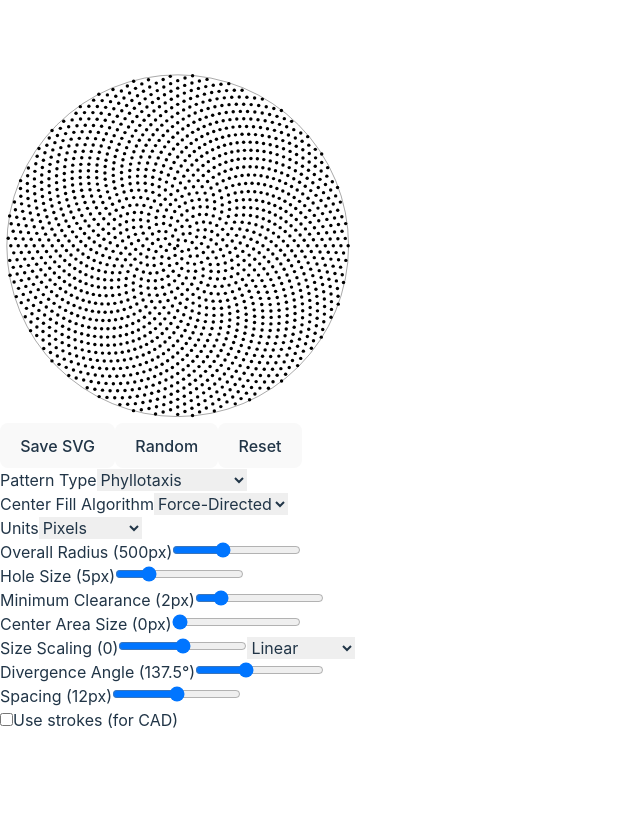
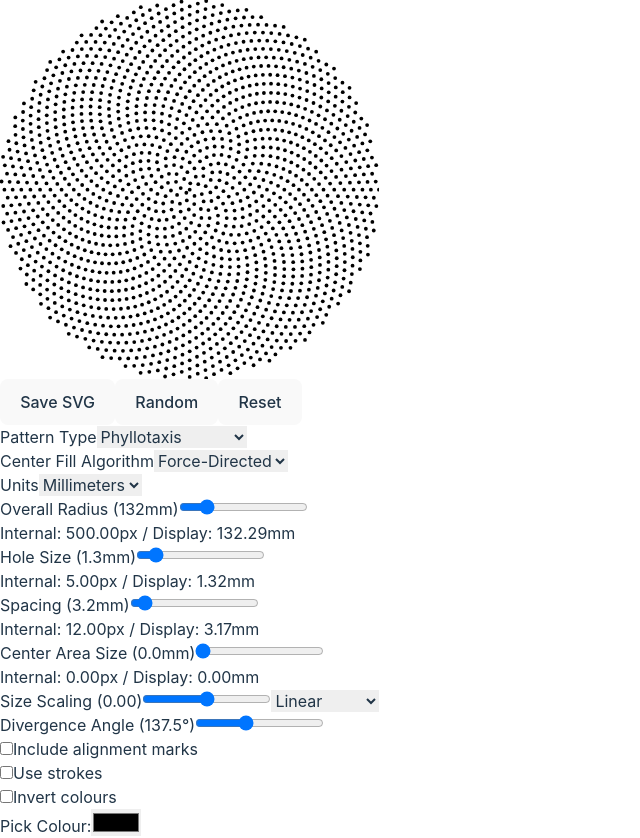
Before and after one commit to edwardhorsford/speaker-grille-generator, a React (Vite) app: page / in a window 1280 px wide. Shown: the whole page, without its empty margins (0-640 px from the left). Before the commit the page ends 800 px from the top, so only its background shows below. Built offline with nearby package versions, Linux system fonts and the light colour scheme.

Commit message:
Fix bugs

```diff
--- /dev/null
+++ b/src/components/SliderControl.tsx
@@ -0,0 +1,86 @@
+import React, { useEffect } from 'react';
+import { FormattedValue } from './FormattedValue';
+import { MM_TO_PX, Units } from './constants';
+
+interface SliderControlProps {
+  label: string;
+  value: number;  // Value is always in pixels internally
+  onChange: (value: number) => void;
+  units: Units;
+  mmRange: [number, number, number];  // [min, max, step] in mm
+  pxRange: [number, number, number];  // [min, max, step] in px
+  precision?: number;
+}
+
+export const SliderControl: React.FC<SliderControlProps> = ({
+  label,
+  value,
+  onChange,
+  units,
+  mmRange,
+  pxRange,
+  precision = 1
+}) => {
+  const isMillimeters = units === 'mm';
+
+  // For debugging
+  useEffect(() => {
+    console.log(`${label} Control:`, {
+      internalValue: value,
+      displayValue: isMillimeters ? value / MM_TO_PX : value,
+      range: isMillimeters ? mmRange : pxRange,
+      units
+    });
+  }, [value, units, label, mmRange, pxRange]);
+
+  const handleChange = (e: React.ChangeEvent<HTMLInputElement>) => {
+    const inputValue = Number(e.target.value);
+    const newValue = isMillimeters ? inputValue * MM_TO_PX : inputValue;
+
+    console.log(`${label} Change:`, {
+      input: inputValue,
+      converted: newValue,
+      units
+    });
+
+    onChange(newValue);
+  };
+
+  // Convert for display and slider value
+  const displayValue = isMillimeters ? value / MM_TO_PX : value;
+  const [min, max, step] = isMillimeters ? mmRange : pxRange;
+
+  // For debugging
+  console.log(`${label} Render:`, {
+    displayValue,
+    range: [min, max, step],
+    units
+  });
+
+  return (
+    <div className="space-y-2">
+      <label className="block text-sm font-medium">
+        {label} (
+        <FormattedValue
+          value={value}
+          units={units}
+          precision={precision}
+        />
+        )
+      </label>
+      <input
+        type="range"
+        min={min}
+        max={max}
+        step={step}
+        value={displayValue}
+        onChange={handleChange}
+        className="w-full"
+      />
+      {/* Debug display */}
+      <div className="text-xs text-gray-500">
+        Internal: {value.toFixed(2)}px / Display: {displayValue.toFixed(2)}{units}
+      </div>
+    </div>
+  );
+};
--- a/src/components/SpeakerGrille.tsx
+++ b/src/components/SpeakerGrille.tsx
@@ -1,14 +1,32 @@
 import { useState, useRef, useMemo } from 'react';
 import { generatePatternPoints, PatternType } from './generatePatternPoints';
 import { generateCenterPoints, CenterFillAlgorithm } from './centerFillAlgorithms';
+import { FormattedValue } from './FormattedValue';
+import { SliderControl } from './SliderControl';
+import { MM_TO_PX, PX_TO_MM, Units, ScaleType } from './constants';
 
-type Units = 'px' | 'mm';
-type ScaleType = 'linear' | 'exponential';
+// Initial values in millimeters
+const DEFAULT_VALUES_MM = {
+  radius: 200,         // 200mm
+  holeRadius: 2,       // 2mm
+  spacing: 5,          // 5mm
+  minClearance: 1,     // 1mm
+  centerExclusion: 0,  // 0mm
+  concentricSpacing: 8 // 8mm
+};
 
-const pxToMm = (px: number) => px * 0.264583;
-const getSize = (px: number, units: Units) => units === 'mm' ? pxToMm(px) : px;
+// Convert to pixels for internal storage
+const DEFAULT_VALUES_PX = {
+  radius: DEFAULT_VALUES_MM.radius * MM_TO_PX,
+  holeRadius: DEFAULT_VALUES_MM.holeRadius * MM_TO_PX,
+  spacing: DEFAULT_VALUES_MM.spacing * MM_TO_PX,
+  minClearance: DEFAULT_VALUES_MM.minClearance * MM_TO_PX,
+  centerExclusion: DEFAULT_VALUES_MM.centerExclusion * MM_TO_PX,
+  concentricSpacing: DEFAULT_VALUES_MM.concentricSpacing * MM_TO_PX
+};
 
 const SpeakerGrille = () => {
+  // All internal values are stored in pixels
   const [radius, setRadius] = useState(500);
   const [holeRadius, setHoleRadius] = useState(5);
   const [divergenceAngle, setDivergenceAngle] = useState(137.5);
@@ -21,8 +39,11 @@ const SpeakerGrille = () => {
   const [sizeScaling, setSizeScaling] = useState(0);
   const [scaleType, setScaleType] = useState<ScaleType>('linear');
   const [useStrokes, setUseStrokes] = useState(false);
-  const [units, setUnits] = useState<Units>('px');
+  const [units, setUnits] = useState<Units>('mm');
   const [centerAlgorithm, setCenterAlgorithm] = useState<CenterFillAlgorithm>('force');
+  const [invertColours, setInvertColours] = useState(false)
+  const [selectedColour, setSelectedColour] = useState('#000000')
+  const [includeAlignmentMarks, setIncludeAlignmentMarks] = useState(false)
 
   const svgRef = useRef<SVGSVGElement>(null);
 
@@ -64,10 +85,10 @@ const SpeakerGrille = () => {
 
   const exportSVG = () => {
     if (!svgRef.current) return;
-    const svgData = units === 'mm'
-      ? svgRef.current.outerHTML.replace(/(\d+(\.\d+)?)px/g, (_, p1) => `${pxToMm(parseFloat(p1))}mm`)
-      : svgRef.current.outerHTML;
-    const url = URL.createObjectURL(new Blob([svgData], { type: 'image/svg+xml' }));
+    const svgElement = svgRef.current.cloneNode(true) as SVGSVGElement;
+    const svgData = svgElement.outerHTML;
+    const blob = new Blob([svgData], { type: 'image/svg+xml' });
+    const url = URL.createObjectURL(blob);
     const link = document.createElement('a');
     link.href = url;
     link.download = 'speaker-grille.svg';
@@ -75,48 +96,104 @@ const SpeakerGrille = () => {
     URL.revokeObjectURL(url);
   };
 
+  // Randomize function using proper ranges
   const randomize = () => {
     setDivergenceAngle(Math.random() * 360);
-    setSpacing(4 + Math.random() * 16);
-    setHoleRadius(2 + Math.random() * 8);
+
+    if (units === 'mm') {
+      // Generate random values in mm and convert to px
+      const randomMmSpacing = 1 + Math.random() * 29; // 1-30mm
+      const randomMmHoleRadius = 0.5 + Math.random() * 9.5; // 0.5-10mm
+
+      setSpacing(randomMmSpacing * MM_TO_PX);
+      setHoleRadius(randomMmHoleRadius * MM_TO_PX);
+    } else {
+      setSpacing(4 + Math.random() * 116); // 4-120px
+      setHoleRadius(2 + Math.random() * 38); // 2-40px
+    }
+
     setSizeScaling(-1 + Math.random() * 2);
   };
 
+  // Reset function using proper pixel values
   const resetDefaults = () => {
-    setRadius(500);
-    setHoleRadius(5);
+    setRadius(DEFAULT_VALUES_PX.radius);
+    setHoleRadius(DEFAULT_VALUES_PX.holeRadius);
+    setSpacing(DEFAULT_VALUES_PX.spacing);
+    setMinClearance(DEFAULT_VALUES_PX.minClearance);
+    setCenterExclusion(DEFAULT_VALUES_PX.centerExclusion);
+    setConcentricSpacing(DEFAULT_VALUES_PX.concentricSpacing);
     setDivergenceAngle(137.5);
     setNumPoints(2000);
-    setSpacing(12);
-    setCenterExclusion(0);
-    setConcentricSpacing(20);
     setSizeScaling(0);
     setScaleType('linear');
     setUseStrokes(false);
   };
 
   return (
-    <div className="max-w-[1200px] mx-auto p-4">
+    <div className="w-screen p-4">
       <div className="flex flex-col gap-6">
         {/* SVG Display */}
         <div className="w-full aspect-square bg-gray-100 rounded-lg flex items-center justify-center">
           <svg
             ref={svgRef}
-            viewBox={`${-radius-20} ${-radius-20} ${2*radius+40} ${2*radius+40}`}
-            className="w-[90%] h-[90%] bg-white rounded-full"
+            viewBox={`${-radius} ${-radius} ${2*radius} ${2*radius}`}
+            className={`w-[90%] h-[90%] rounded-full`}
+            style={{
+              background: invertColours ? selectedColour : '#FFFFFF',
+              fill: invertColours ? '#FFFFFF' : selectedColour,
+              stroke: invertColours ? selectedColour : '#FFFFFF',
+            }}
+            background={invertColours ? selectedColour : '#FFFFFF'}
           >
-            <circle cx="0" cy="0" r={radius} fill="none" stroke="black" strokeWidth="1"/>
+            {invertColours && (
+              <rect
+                x={-radius}
+                y={-radius}
+                width={2 * radius}
+                height={2 * radius}
+                fill={selectedColour}
+              />
+            )}
             {[...patternPoints, ...centerPoints].map((point, i) => (
               <circle
                 key={i}
                 cx={point.x}
                 cy={point.y}
                 r={getCircleSize(point.x, point.y, holeRadius)}
-                fill={useStrokes ? "none" : "black"}
-                stroke={useStrokes ? "black" : "none"}
+                fill={useStrokes ? 'none' : (invertColours ? 'white' : selectedColour)}
+                stroke={useStrokes ? selectedColour : "none"}stroke={useStrokes ? (invertColours ? '#FFFFFF' : selectedColour) : 'none'}
                 strokeWidth={useStrokes ? 0.5 : 0}
               />
             ))}
+            {/*<circle cx="0" cy="0" r={radius} fill="none" stroke="black" strokeWidth="1"/>*/}
+            {includeAlignmentMarks && (
+              <>
+                {/* Outer Circle */}
+                <circle
+                  cx={0}
+                  cy={0}
+                  r={radius}
+                  stroke={invertColours ? '#FFFFFF' : selectedColour}
+                  fill="none"
+                />
+                {/* Center Crosshair */}
+                <line
+                  x1={-radius}
+                  y1={0}
+                  x2={radius}
+                  y2={0}
+                  stroke={invertColours ? '#FFFFFF' : selectedColour}
+                />
+                <line
+                  x1={0}
+                  y1={-radius}
+                  x2={0}
+                  y2={radius}
+                  stroke={invertColours ? '#FFFFFF' : selectedColour}
+                />
+              </>
+            )}
           </svg>
         </div>
 
@@ -146,6 +223,7 @@ const SpeakerGrille = () => {
 
           {/* Pattern Controls */}
           <div className="grid grid-cols-1 md:grid-cols-3 gap-6">
+            {/* Dropdowns */}
             <div className="space-y-2">
               <label className="block text-sm font-medium">Pattern Type</label>
               <select
@@ -178,75 +256,61 @@ const SpeakerGrille = () => {
                 onChange={(e) => setUnits(e.target.value as Units)}
                 className="w-full border rounded p-2"
               >
+                <option value="mm">Millimeters</option>
                 <option value="px">Pixels</option>
-                <option value="mm">Millimeters</option>
               </select>
             </div>
 
             {/* Sliders */}
-            <div className="space-y-2">
-              <label className="block text-sm font-medium">
-                Overall Radius ({getSize(radius, units)}{units})
-              </label>
-              <input
-                type="range"
-                min={200}
-                max={1000}
-                step={10}
+            <SliderControl
+              label="Overall Radius"
               value={radius}
-                onChange={(e) => setRadius(Number(e.target.value))}
-                className="w-full"
+              onChange={(newValue) => {
+                console.log('Radius Change:', {
+                  newValue,
+                  inMm: newValue / MM_TO_PX,
+                  units
+                });
+                setRadius(newValue);
+              }}
+              units={units}
+              mmRange={[50, 500, 1]}
+              pxRange={[200, 2000, 1]}
+              precision={0}
             />
-            </div>
+            <SliderControl
+              label="Hole Size"
+              value={holeRadius}
+              onChange={setHoleRadius}
+              units={units}
+              mmRange={[0.5, 10, 0.5]}   // 0.5-10mm, 0.5mm steps
+              pxRange={[2, 40, 0.5]}     // 2-40px, 0.5px steps
+              precision={1}
+            />
+
+            <SliderControl
+              label="Spacing"
+              value={spacing}
+              onChange={setSpacing}
+              units={units}
+              mmRange={[1, 30, 0.5]}     // 1-30mm, 0.5mm steps
+              pxRange={[4, 120, 0.5]}    // 4-120px, 0.5px steps
+              precision={1}
+            />
+
+            <SliderControl
+              label="Center Area Size"
+              value={centerExclusion}
+              onChange={setCenterExclusion}
+              units={units}
+              mmRange={[0, 200, 5]}      // 0-200mm, 5mm steps
+              pxRange={[0, 800, 5]}      // 0-800px, 5px steps
+              precision={1}
+            />
 
             <div className="space-y-2">
               <label className="block text-sm font-medium">
-                Hole Size ({getSize(holeRadius, units)}{units})
-              </label>
-              <input
-                type="range"
-                min={2}
-                max={15}
-                step={0.5}
-                value={holeRadius}
-                onChange={(e) => setHoleRadius(Number(e.target.value))}
-                className="w-full"
-              />
-            </div>
-
-            <div className="space-y-2">
-              <label className="block text-sm font-medium">
-                Minimum Clearance ({getSize(minClearance, units)}{units})
-              </label>
-              <input
-                type="range"
-                min={0.5}
-                max={10}
-                step={0.5}
-                value={minClearance}
-                onChange={(e) => setMinClearance(Number(e.target.value))}
-                className="w-full"
-              />
-            </div>
-
-            <div className="space-y-2">
-              <label className="block text-sm font-medium">
-                Center Area Size ({getSize(centerExclusion, units)}{units})
-              </label>
-              <input
-                type="range"
-                min={0}
-                max={200}
-                step={5}
-                value={centerExclusion}
-                onChange={(e) => setCenterExclusion(Number(e.target.value))}
-                className="w-full"
-              />
-            </div>
-
-            <div className="space-y-2">
-              <label className="block text-sm font-medium">
-                Size Scaling ({sizeScaling})
+                Size Scaling (<FormattedValue value={sizeScaling} precision={2} />)
               </label>
               <input
                 type="range"
@@ -268,10 +332,9 @@ const SpeakerGrille = () => {
             </div>
 
             {pattern !== 'concentric' && (
-              <>
               <div className="space-y-2">
                 <label className="block text-sm font-medium">
-                    Divergence Angle ({divergenceAngle}°)
+                  Divergence Angle (<FormattedValue value={divergenceAngle} units="°" precision={1} />)
                 </label>
                 <input
                   type="range"
@@ -283,40 +346,32 @@ const SpeakerGrille = () => {
                   className="w-full"
                 />
               </div>
-
-                <div className="space-y-2">
-                  <label className="block text-sm font-medium">
-                    Spacing ({getSize(spacing, units)}{units})
-                  </label>
-                  <input
-                    type="range"
-                    min={4}
-                    max={20}
-                    step={0.5}
-                    value={spacing}
-                    onChange={(e) => setSpacing(Number(e.target.value))}
-                    className="w-full"
-                  />
-                </div>
-              </>
             )}
 
             {pattern === 'concentric' && (
-              <div className="space-y-2">
-                <label className="block text-sm font-medium">
-                  Ring Spacing ({getSize(concentricSpacing, units)}{units})
+              <SliderControl
+                label="Ring Spacing"
+                value={concentricSpacing}
+                onChange={setConcentricSpacing}
+                units={units}
+                mmRange={[1, 30, 1]}     // 1-30mm, 1mm steps
+                pxRange={[4, 120, 1]}    // 4-120px, 1px steps
+                precision={1}
+              />
+            )}
+          </div>
+
+          <div className="flex items-center space-x-2">
+            <input
+              type="checkbox"
+              id="alignment-marks"
+              checked={includeAlignmentMarks}
+              onChange={() => setIncludeAlignmentMarks(!includeAlignmentMarks)}
+              className="rounded-sm h-5 w-5 text-blue-600 focus:ring-blue-500"
+            />
+            <label htmlFor="alignment-marks" className="text-sm font-medium">
+              Include alignment marks
             </label>
-                <input
-                  type="range"
-                  min={5}
-                  max={30}
-                  step={1}
-                  value={concentricSpacing}
-                  onChange={(e) => setConcentricSpacing(Number(e.target.value))}
-                  className="w-full"
-                />
-              </div>
-            )}
           </div>
 
           {/* Stroke Mode Toggle */}
@@ -326,12 +381,41 @@ const SpeakerGrille = () => {
               id="strokes"
               checked={useStrokes}
               onChange={(e) => setUseStrokes(e.target.checked)}
-              className="rounded"
+              className="rounded-sm h-5 w-5 text-blue-600 focus:ring-blue-500"
             />
             <label htmlFor="strokes" className="text-sm font-medium">
-              Use strokes (for CAD)
+              Use strokes
             </label>
           </div>
+
+          <div className="flex items-center space-x-2">
+            <input
+              type="checkbox"
+              id="invert-colours"
+              checked={invertColours}
+              onChange={() => setInvertColours(!invertColours)}
+              className="rounded-sm h-5 w-5 text-blue-600 focus:ring-blue-500"
+            />
+            <label htmlFor="invert-colours" className="text-sm font-medium">
+              Invert colours
+            </label>
+          </div>
+
+          <div className="flex items-center space-x-2">
+            <label htmlFor="colour-picker" className="text-sm font-medium">
+              Pick Colour:
+            </label>
+            <input
+              type="color"
+              id="colour-picker"
+              value={selectedColour}
+              onChange={(e) => setSelectedColour(e.target.value)}
+              className="h-10 w-10 border rounded-md focus:outline-none focus:ring-2 focus:ring-blue-500"
+            />
+          </div>
+
+
+
         </div>
       </div>
     </div>
--- /dev/null
+++ b/src/components/constants.tsx
@@ -0,0 +1,5 @@
+export const MM_TO_PX = 3.7795275591;
+export const PX_TO_MM = 1 / MM_TO_PX;
+
+export type Units = 'px' | 'mm';
+export type ScaleType = 'linear' | 'exponential';
--- /dev/null
+++ b/src/components/formattedValue.tsx
@@ -0,0 +1,30 @@
+// FormattedValue.tsx
+import React from 'react';
+
+interface FormattedValueProps {
+  value: number;
+  units?: 'px' | 'mm' | '°' | '';
+  precision?: number;
+  minWidth?: number;
+}
+
+const pxToMm = (px: number) => px * 0.264583;
+
+export const FormattedValue: React.FC<FormattedValueProps> = ({
+  value,
+  units = '',
+  precision = 1,
+  minWidth = 4
+}) => {
+  const displayValue = units === 'mm' ? pxToMm(value) : value;
+  const formattedValue = displayValue.toFixed(precision);
+
+  // Pad with non-breaking spaces to ensure consistent width
+  // const paddedValue = formattedValue.padStart(minWidth, '\u00A0');
+
+  return (
+    <span className="font-mono tabular-nums">
+      {formattedValue}{units}
+    </span>
+  );
+};
```
Lines whose indentation alone changed are shown as unchanged.
